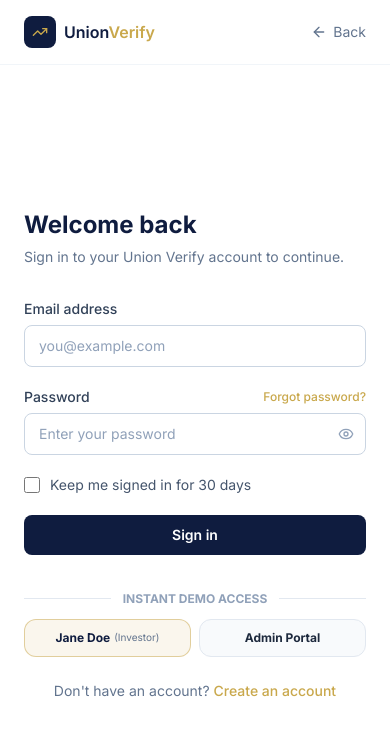
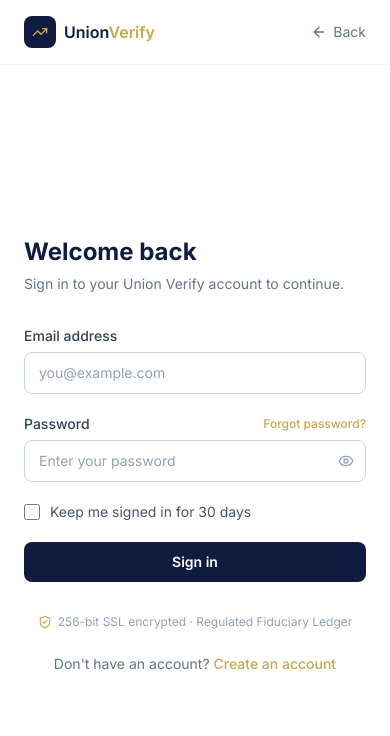
Before and after one commit to olastech1/marriage-invest, a Next.js app: page /login in a window 390 px wide. Shown: the top 736 px of the page. Built offline with nearby package versions, Linux system fonts and the light colour scheme.

Commit message:
fix: remove instant demo access buttons and resolve responsive layout on login page

```diff
--- a/src/app/(auth)/layout.tsx
+++ b/src/app/(auth)/layout.tsx
@@ -23,9 +23,9 @@ interface AuthLayoutProps {
 
 export default function AuthLayout({ children }: AuthLayoutProps) {
   return (
-    <div className="min-h-screen flex">
+    <div className="min-h-screen w-full flex overflow-x-hidden">
       {/* ── Left panel ─────────────────────────────────────────────────────── */}
-      <div className="hidden lg:flex lg:w-[52%] xl:w-[55%] flex-col relative overflow-hidden bg-[#0F1C3F]">
+      <div className="hidden xl:flex xl:w-[50%] flex-col relative overflow-hidden bg-[#0F1C3F]">
         {/* Decorative rings */}
         <div className="absolute -top-32 -left-32 w-[520px] h-[520px] rounded-full border border-[#C9A84C]/10" />
         <div className="absolute -top-16 -left-16 w-[380px] h-[380px] rounded-full border border-[#C9A84C]/10" />
@@ -93,8 +93,8 @@ export default function AuthLayout({ children }: AuthLayoutProps) {
 
       {/* ── Right panel ────────────────────────────────────────────────────── */}
       <div className="flex-1 flex flex-col bg-white">
-        {/* Mobile-only top bar */}
-        <div className="lg:hidden flex items-center justify-between px-6 py-4 border-b border-slate-100">
+        {/* Mobile / Tablet top bar */}
+        <div className="xl:hidden flex items-center justify-between px-6 py-4 border-b border-slate-100">
           <Link href="/" className="flex items-center gap-2">
             <div className="flex items-center justify-center w-8 h-8 rounded-lg bg-[#0F1C3F]">
               <TrendingUpIcon className="w-4 h-4 text-[#C9A84C]" />
@@ -118,7 +118,7 @@ export default function AuthLayout({ children }: AuthLayoutProps) {
         </div>
 
         {/* Right-panel footer */}
-        <div className="hidden lg:flex items-center justify-between px-10 py-4 border-t border-slate-100">
+        <div className="hidden xl:flex items-center justify-between px-10 py-4 border-t border-slate-100">
           <Link
             href="/"
             className="flex items-center gap-1.5 text-sm text-slate-400 hover:text-[#0F1C3F] transition-colors"
--- a/src/app/(auth)/login/page.tsx
+++ b/src/app/(auth)/login/page.tsx
@@ -21,6 +21,7 @@ import {
   Eye as EyeIcon,
   EyeOff as EyeOffIcon,
   Loader2 as LoaderCircleIcon,
+  ShieldCheck as ShieldCheckIcon,
 } from 'lucide-react'
 
 // ---------------------------------------------------------------------------
@@ -275,49 +276,10 @@ function LoginForm() {
           {isSubmitting ? 'Signing in…' : 'Sign in'}
         </button>
 
-        {/* Instant Frontend Demo Access */}
-        <div className="pt-2">
-          <div className="relative flex py-2 items-center">
-            <div className="flex-grow border-t border-slate-200" />
-            <span className="flex-shrink mx-3 text-xs uppercase font-bold text-slate-400">
-              Instant Demo Access
-            </span>
-            <div className="flex-grow border-t border-slate-200" />
-          </div>
-
-          <div className="grid grid-cols-2 gap-2 mt-1">
-            <button
-              type="button"
-              onClick={async () => {
-                setIsSubmitting(true)
-                await signIn('credentials', {
-                  email: 'jane.doe@unionverify.com',
-                  password: 'password',
-                  redirect: true,
-                  callbackUrl: '/dashboard',
-                })
-              }}
-              className="py-2.5 px-3 rounded-xl border border-[#C9A84C]/50 bg-[#C9A84C]/10 hover:bg-[#C9A84C]/20 text-[#0F1C3F] font-bold text-xs transition-colors flex items-center justify-center gap-1"
-            >
-              <span>Jane Doe</span>
-              <span className="text-[10px] text-slate-500 font-normal">(Investor)</span>
-            </button>
-            <button
-              type="button"
-              onClick={async () => {
-                setIsSubmitting(true)
-                await signIn('credentials', {
-                  email: 'admin@unionverify.com',
-                  password: 'password',
-                  redirect: true,
-                  callbackUrl: '/admin/dashboard',
-                })
-              }}
-              className="py-2.5 px-3 rounded-xl border border-slate-200 bg-slate-50 hover:bg-slate-100 text-slate-800 font-bold text-xs transition-colors flex items-center justify-center gap-1"
-            >
-              <span>Admin Portal</span>
-            </button>
-          </div>
+        {/* Security / Encryption Note */}
+        <div className="pt-3 flex items-center justify-center gap-1.5 text-xs text-slate-400">
+          <ShieldCheckIcon className="w-3.5 h-3.5 text-[#C9A84C]" />
+          <span>256-bit SSL encrypted · Regulated Fiduciary Ledger</span>
         </div>
       </form>
 
--- a/src/app/(investor)/withdrawals/page.tsx
+++ b/src/app/(investor)/withdrawals/page.tsx
@@ -495,26 +495,6 @@ export default function WithdrawalsPage() {
     }
   }
 
-  // Demo simulation helper
-  const handleSimulatePartnerRequest = () => {
-    const demoReq: PendingPartnerApproval = {
-      id: `sim-${Date.now()}`,
-      amount: 1250,
-      fee: 25,
-      netAmount: 1212.5,
-      bankName: 'JPMorgan Chase',
-      accountNumber: '****9812',
-      createdAt: new Date().toISOString(),
-      requesterId: 'partner-sim',
-      requesterName: partnerName,
-      partnerName: 'You',
-      opportunityTitle: 'Zurich Marriage Reserve Vault',
-      partnerApprovalStatus: 'AWAITING_PARTNER',
-      requiresPartnerApproval: true,
-    }
-    setPendingPartnerApprovals((prev) => [demoReq, ...prev])
-  }
-
   const statusColors: Record<string, string> = {
     PENDING: 'bg-amber-100 text-amber-700',
     APPROVED: 'bg-blue-100 text-blue-700',
@@ -548,17 +528,6 @@ export default function WithdrawalsPage() {
             Under your marital covenant, withdrawals from joint vaults require mutual partner sign-off before liquidation.
           </p>
         </div>
-
-        {/* Quick Demo Simulator button */}
-        <button
-          type="button"
-          onClick={handleSimulatePartnerRequest}
-          className="inline-flex items-center gap-1.5 px-3.5 py-2 rounded-xl border border-[#C9A84C]/50 bg-[#C9A84C]/10 text-[#0F1C3F] text-xs font-bold hover:bg-[#C9A84C]/20 transition-all self-start sm:self-auto"
-          title="Simulate a withdrawal request from your partner to test dual approval"
-        >
-          <Sparkles size={13} className="text-[#C9A84C]" />
-          Simulate Partner Request
-        </button>
       </div>
 
       {/* ── COVENANT RECIPROCATION LOCK BANNER ── */}
```
